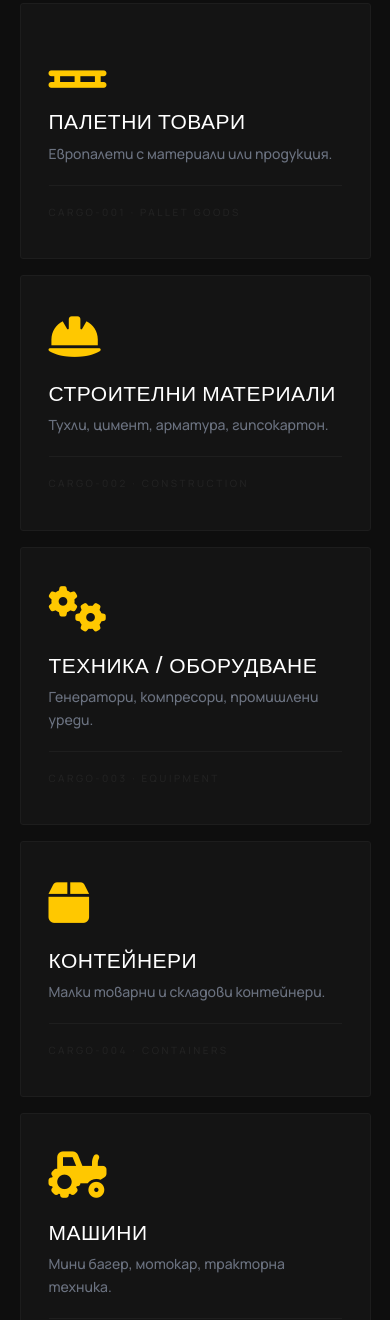
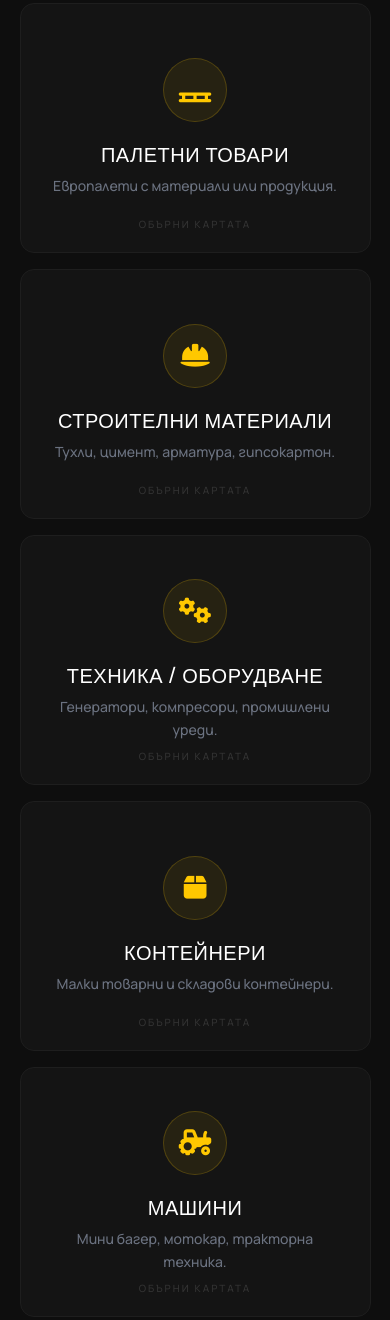
Before and after one commit to Padreto/argotrans-1, a plain HTML site: page transportni-uslugi/index.html in a window 390 px wide. Shown: the part 1299-2619 px from the top of the page. Drawn offline with nearby package versions, Linux system fonts and the light colour scheme.

Commit message:
Transport page: rebuild cargo cards as 3D flipping cards, remove step icons
- Replace flat cargo cards with 3D perspective flip cards (CSS-only
  hover + JS tap toggle for mobile) with front/back faces, gold CTA
  buttons, staggered scroll reveal, and reduced-motion support
- Remove FA icons from process steps, keep numbers only
- Clean up unused .ps-step-icon CSS

Co-Authored-By: Claude Opus 4.6 (1M context) <noreply@anthropic.com>

```diff
--- a/transportni-uslugi/index.html
+++ b/transportni-uslugi/index.html
@@ -380,87 +380,84 @@
       gap: 22px;
     }
 
-    .cargo-card {
+    /* === FLIPPING CARD WRAPPER === */
+    .cargo-flip-wrap {
+      perspective: 1000px;
+      height: 280px;
+      opacity: 0;
+      transform: translateY(30px);
+    }
+
+    .cargo-flip-wrap.in-view {
+      opacity: 1;
+      transform: translateY(0);
+      transition: opacity 0.55s cubic-bezier(0.22,1,0.36,1),
+                  transform 0.55s cubic-bezier(0.22,1,0.36,1);
+    }
+
+    .cargo-flip-inner {
+      position: relative;
+      width: 100%;
+      height: 100%;
+      transform-style: preserve-3d;
+      transition: transform 0.7s cubic-bezier(0.4, 0, 0.2, 1);
+      cursor: pointer;
+    }
+
+    .cargo-flip-wrap:hover .cargo-flip-inner,
+    .cargo-flip-wrap.is-flipped .cargo-flip-inner {
+      transform: rotateY(180deg);
+    }
+
+    .cargo-flip-front,
+    .cargo-flip-back {
+      position: absolute;
+      inset: 0;
+      backface-visibility: hidden;
+      border-radius: 14px;
+      border: 1px solid #1e1e1e;
+      overflow: hidden;
+    }
+
+    /* --- FRONT FACE --- */
+    .cargo-flip-front {
       background: #141414;
-      border: 1px solid #1d1d1d;
-      border-radius: 3px;
-      padding: 38px 28px 32px;
-      position: relative;
-      overflow: hidden;
-      cursor: default;
-      opacity: 0;
-      transition:
-        border-color 0.3s ease,
-        background 0.3s ease,
-        box-shadow 0.3s ease;
-    }
-
-    /* Slide-in directions set by JS */
-    .cargo-card.from-left  { transform: translateX(-60px); }
-    .cargo-card.from-right { transform: translateX(60px); }
-    .cargo-card.slide-in {
-      opacity: 1;
-      transform: translateX(0);
-      transition:
-        opacity 0.65s cubic-bezier(0.22,1,0.36,1),
-        transform 0.65s cubic-bezier(0.22,1,0.36,1),
-        border-color 0.3s ease,
-        background 0.3s ease,
-        box-shadow 0.3s ease;
-    }
-
-    .cargo-card:hover {
-      border-color: rgba(255,200,0,0.32);
-      background: #191919;
-      box-shadow: 0 0 32px rgba(255,200,0,0.07);
-    }
-
-    /* Yellow top accent bar */
-    .cargo-card::before {
-      content: '';
-      position: absolute;
-      top: 0; left: 0; right: 0;
-      height: 3px;
-      background: linear-gradient(90deg, var(--yellow), rgba(255,200,0,0.25));
-      transform: scaleX(0);
-      transform-origin: left;
-      transition: transform 0.35s ease;
-    }
-    .cargo-card:hover::before { transform: scaleX(1); }
-
-    /* Diagonal НАЛИЧНО stamp on hover */
-    .cargo-card::after {
-      content: 'НАЛИЧНО';
-      position: absolute;
-      top: 18px;
-      right: -38px;
-      background: var(--yellow);
-      color: #0a0a0a;
+      display: flex;
+      flex-direction: column;
+      align-items: center;
+      justify-content: center;
+      text-align: center;
+      padding: 36px 24px;
+      transition: border-color 0.3s;
+    }
+
+    .cargo-flip-wrap:hover .cargo-flip-front {
+      border-color: rgba(255,200,0,0.3);
+    }
+
+    .cargo-flip-front .cf-icon {
+      width: 64px;
+      height: 64px;
+      display: flex;
+      align-items: center;
+      justify-content: center;
+      border-radius: 50%;
+      background: rgba(255,200,0,0.08);
+      border: 1px solid rgba(255,200,0,0.2);
+      margin-bottom: 20px;
+      font-size: 26px;
+      color: var(--yellow);
+      transition: background 0.3s, border-color 0.3s;
+    }
+
+    .cargo-flip-wrap:hover .cf-icon {
+      background: rgba(255,200,0,0.15);
+      border-color: rgba(255,200,0,0.5);
+    }
+
+    .cargo-flip-front .cf-title {
       font-family: var(--font-heading);
-      font-size: 10px;
-      letter-spacing: 2px;
-      font-weight: 500;
-      padding: 5px 46px;
-      transform: rotate(38deg);
-      opacity: 0;
-      transition: opacity 0.25s ease;
-      pointer-events: none;
-      box-shadow: 0 2px 10px rgba(0,0,0,0.5);
-    }
-    .cargo-card:hover::after { opacity: 1; }
-
-    .cargo-card-icon {
-      font-size: 2.9rem;
-      color: var(--yellow);
-      margin-bottom: 20px;
-      display: block;
-      transition: transform 0.3s ease;
-    }
-    .cargo-card:hover .cargo-card-icon { transform: scale(1.1); }
-
-    .cargo-card-title {
-      font-family: var(--font-heading);
-      font-size: 21px;
+      font-size: 20px;
       color: #fff;
       text-transform: uppercase;
       letter-spacing: 0.5px;
@@ -468,7 +465,7 @@
       padding-bottom: 0;
     }
 
-    .cargo-card-desc {
+    .cargo-flip-front .cf-desc {
       font-family: var(--font-body);
       font-size: 14px;
       color: #6b7280;
@@ -476,24 +473,86 @@
       padding-bottom: 0;
     }
 
-    .cargo-card-id {
-      margin-top: 20px;
+    .cargo-flip-front .cf-hint {
+      position: absolute;
+      bottom: 14px;
       font-family: var(--font-body);
       font-size: 10px;
-      letter-spacing: 2.5px;
-      color: #222;
+      letter-spacing: 2px;
       text-transform: uppercase;
-      border-top: 1px solid #1e1e1e;
-      padding-top: 13px;
-      transition: color 0.3s ease;
-    }
-    .cargo-card:hover .cargo-card-id { color: rgba(255,200,0,0.18); }
+      color: #333;
+      transition: color 0.3s;
+    }
+
+    .cargo-flip-wrap:hover .cf-hint {
+      color: rgba(255,200,0,0.35);
+    }
+
+    /* --- BACK FACE --- */
+    .cargo-flip-back {
+      background: linear-gradient(145deg, #1a1400 0%, #141414 40%, #141414 100%);
+      border-color: rgba(255,200,0,0.25);
+      transform: rotateY(180deg);
+      display: flex;
+      flex-direction: column;
+      align-items: center;
+      justify-content: center;
+      text-align: center;
+      padding: 32px 28px;
+    }
+
+    .cargo-flip-back .cb-id {
+      font-family: var(--font-body);
+      font-size: 10px;
+      letter-spacing: 3px;
+      text-transform: uppercase;
+      color: rgba(255,200,0,0.35);
+      margin-bottom: 16px;
+    }
+
+    .cargo-flip-back .cb-detail {
+      font-family: var(--font-body);
+      font-size: 14px;
+      color: #9ca3af;
+      line-height: 1.75;
+      margin-bottom: 24px;
+      padding-bottom: 0;
+    }
+
+    .cargo-flip-back .cb-cta {
+      display: inline-flex;
+      align-items: center;
+      gap: 8px;
+      padding: 12px 24px;
+      background: var(--yellow);
+      color: #0a0a0a;
+      font-family: var(--font-heading);
+      font-size: 14px;
+      letter-spacing: 0.5px;
+      border-radius: 8px;
+      text-decoration: none;
+      font-weight: 500;
+      min-height: 44px;
+      transition: box-shadow 0.25s, transform 0.2s;
+    }
+
+    .cargo-flip-back .cb-cta:hover {
+      box-shadow: 0 4px 24px rgba(255,200,0,0.4);
+      transform: translateY(-1px);
+    }
 
     @media (max-width: 768px) {
       .cargo-grid { grid-template-columns: repeat(2, 1fr); gap: 16px; }
+      .cargo-flip-wrap { height: 260px; }
     }
     @media (max-width: 480px) {
       .cargo-grid { grid-template-columns: 1fr; }
+      .cargo-flip-wrap { height: 250px; }
+    }
+
+    @media (prefers-reduced-motion: reduce) {
+      .cargo-flip-inner { transition: none; }
+      .cargo-flip-wrap.in-view { transition: none; }
     }
 
     /* ============================================================
@@ -718,13 +777,6 @@
       background: rgba(255,200,0,0.06);
       box-shadow: 0 0 24px rgba(255,200,0,0.28);
     }
-
-    .ps-step-icon {
-      font-size: 1.5rem;
-      color: #333;
-      transition: color 0.4s ease;
-    }
-    .process-step.in-view .ps-step-icon { color: var(--yellow); }
 
     .ps-content { padding-top: 10px; }
 
@@ -1156,46 +1208,100 @@
 
     <div class="cargo-grid" role="list">
 
-      <div class="cargo-card from-left" role="listitem">
-        <i class="fa-solid fa-pallet cargo-card-icon" aria-hidden="true"></i>
-        <h3 class="cargo-card-title">Палетни товари</h3>
-        <p class="cargo-card-desc">Европалети с материали или продукция.</p>
-        <div class="cargo-card-id">CARGO-001 &middot; PALLET GOODS</div>
-      </div>
-
-      <div class="cargo-card from-right" role="listitem">
-        <i class="fa-solid fa-hard-hat cargo-card-icon" aria-hidden="true"></i>
-        <h3 class="cargo-card-title">Строителни материали</h3>
-        <p class="cargo-card-desc">Тухли, цимент, арматура, гипсокартон.</p>
-        <div class="cargo-card-id">CARGO-002 &middot; CONSTRUCTION</div>
-      </div>
-
-      <div class="cargo-card from-left" role="listitem">
-        <i class="fa-solid fa-gears cargo-card-icon" aria-hidden="true"></i>
-        <h3 class="cargo-card-title">Техника / Оборудване</h3>
-        <p class="cargo-card-desc">Генератори, компресори, промишлени уреди.</p>
-        <div class="cargo-card-id">CARGO-003 &middot; EQUIPMENT</div>
-      </div>
-
-      <div class="cargo-card from-right" role="listitem">
-        <i class="fa-solid fa-box cargo-card-icon" aria-hidden="true"></i>
-        <h3 class="cargo-card-title">Контейнери</h3>
-        <p class="cargo-card-desc">Малки товарни и складови контейнери.</p>
-        <div class="cargo-card-id">CARGO-004 &middot; CONTAINERS</div>
-      </div>
-
-      <div class="cargo-card from-left" role="listitem">
-        <i class="fa-solid fa-tractor cargo-card-icon" aria-hidden="true"></i>
-        <h3 class="cargo-card-title">Машини</h3>
-        <p class="cargo-card-desc">Мини багер, мотокар, тракторна техника.</p>
-        <div class="cargo-card-id">CARGO-005 &middot; MACHINERY</div>
-      </div>
-
-      <div class="cargo-card from-right" role="listitem">
-        <i class="fa-solid fa-car cargo-card-icon" aria-hidden="true"></i>
-        <h3 class="cargo-card-title">Превозни средства</h3>
-        <p class="cargo-card-desc">Автомобили, бусове, мотори, ATV/UTV.</p>
-        <div class="cargo-card-id">CARGO-006 &middot; VEHICLES</div>
+      <div class="cargo-flip-wrap" role="listitem" tabindex="0" aria-label="Палетни товари — натиснете за детайли">
+        <div class="cargo-flip-inner">
+          <div class="cargo-flip-front">
+            <div class="cf-icon" aria-hidden="true"><i class="fa-solid fa-pallet"></i></div>
+            <h3 class="cf-title">Палетни товари</h3>
+            <p class="cf-desc">Европалети с материали или продукция.</p>
+            <span class="cf-hint" aria-hidden="true">обърни картата</span>
+          </div>
+          <div class="cargo-flip-back">
+            <div class="cb-id">CARGO-001 &middot; PALLET GOODS</div>
+            <p class="cb-detail">Транспортираме стандартни и нестандартни европалети до 7 тона. Осигуряваме надеждно укрепване и ЧМР застраховка.</p>
+            <a href="tel:+359988885462" class="cb-cta"><i class="fas fa-phone" aria-hidden="true"></i> Поискай оферта</a>
+          </div>
+        </div>
+      </div>
+
+      <div class="cargo-flip-wrap" role="listitem" tabindex="0" aria-label="Строителни материали — натиснете за детайли">
+        <div class="cargo-flip-inner">
+          <div class="cargo-flip-front">
+            <div class="cf-icon" aria-hidden="true"><i class="fa-solid fa-hard-hat"></i></div>
+            <h3 class="cf-title">Строителни материали</h3>
+            <p class="cf-desc">Тухли, цимент, арматура, гипсокартон.</p>
+            <span class="cf-hint" aria-hidden="true">обърни картата</span>
+          </div>
+          <div class="cargo-flip-back">
+            <div class="cb-id">CARGO-002 &middot; CONSTRUCTION</div>
+            <p class="cb-detail">Доставяме строителни материали директно до обекта. Подходящ за малки и средни строежи в София и страната.</p>
+            <a href="tel:+359988885462" class="cb-cta"><i class="fas fa-phone" aria-hidden="true"></i> Поискай оферта</a>
+          </div>
+        </div>
+      </div>
+
+      <div class="cargo-flip-wrap" role="listitem" tabindex="0" aria-label="Техника и оборудване — натиснете за детайли">
+        <div class="cargo-flip-inner">
+          <div class="cargo-flip-front">
+            <div class="cf-icon" aria-hidden="true"><i class="fa-solid fa-gears"></i></div>
+            <h3 class="cf-title">Техника / Оборудване</h3>
+            <p class="cf-desc">Генератори, компресори, промишлени уреди.</p>
+            <span class="cf-hint" aria-hidden="true">обърни картата</span>
+          </div>
+          <div class="cargo-flip-back">
+            <div class="cb-id">CARGO-003 &middot; EQUIPMENT</div>
+            <p class="cb-detail">Превозваме тежка техника с хидравлична рампа. Укрепване с колани и осигуровка за всеки тип оборудване.</p>
+            <a href="tel:+359988885462" class="cb-cta"><i class="fas fa-phone" aria-hidden="true"></i> Поискай оферта</a>
+          </div>
+        </div>
+      </div>
+
+      <div class="cargo-flip-wrap" role="listitem" tabindex="0" aria-label="Контейнери — натиснете за детайли">
+        <div class="cargo-flip-inner">
+          <div class="cargo-flip-front">
+            <div class="cf-icon" aria-hidden="true"><i class="fa-solid fa-box"></i></div>
+            <h3 class="cf-title">Контейнери</h3>
+            <p class="cf-desc">Малки товарни и складови контейнери.</p>
+            <span class="cf-hint" aria-hidden="true">обърни картата</span>
+          </div>
+          <div class="cargo-flip-back">
+            <div class="cb-id">CARGO-004 &middot; CONTAINERS</div>
+            <p class="cb-detail">Транспортираме складови и товарни контейнери. Вдигане с лебедка и надеждно позициониране на обекта.</p>
+            <a href="tel:+359988885462" class="cb-cta"><i class="fas fa-phone" aria-hidden="true"></i> Поискай оферта</a>
+          </div>
+        </div>
+      </div>
+
+      <div class="cargo-flip-wrap" role="listitem" tabindex="0" aria-label="Машини — натиснете за детайли">
+        <div class="cargo-flip-inner">
+          <div class="cargo-flip-front">
+            <div class="cf-icon" aria-hidden="true"><i class="fa-solid fa-tractor"></i></div>
+            <h3 class="cf-title">Машини</h3>
+            <p class="cf-desc">Мини багер, мотокар, тракторна техника.</p>
+            <span class="cf-hint" aria-hidden="true">обърни картата</span>
+          </div>
+          <div class="cargo-flip-back">
+            <div class="cb-id">CARGO-005 &middot; MACHINERY</div>
+            <p class="cb-detail">Специализиран превоз на строителна и земеделска техника. Рампа за натоварване и професионално укрепване.</p>
+            <a href="tel:+359988885462" class="cb-cta"><i class="fas fa-phone" aria-hidden="true"></i> Поискай оферта</a>
+          </div>
+        </div>
+      </div>
+
+      <div class="cargo-flip-wrap" role="listitem" tabindex="0" aria-label="Превозни средства — натиснете за детайли">
+        <div class="cargo-flip-inner">
+          <div class="cargo-flip-front">
+            <div class="cf-icon" aria-hidden="true"><i class="fa-solid fa-car"></i></div>
+            <h3 class="cf-title">Превозни средства</h3>
+            <p class="cf-desc">Автомобили, бусове, мотори, ATV/UTV.</p>
+            <span class="cf-hint" aria-hidden="true">обърни картата</span>
+          </div>
+          <div class="cargo-flip-back">
+            <div class="cb-id">CARGO-006 &middot; VEHICLES</div>
+            <p class="cb-detail">Репатриране и транспорт на МПС до 7 тона. ЧМР застраховка 50 000€ и денонощно обслужване.</p>
+            <a href="tel:+359988885462" class="cb-cta"><i class="fas fa-phone" aria-hidden="true"></i> Поискай оферта</a>
+          </div>
+        </div>
       </div>
 
     </div>
@@ -1311,7 +1417,6 @@
         </div>
         <div class="ps-node">
           <div class="ps-number">1</div>
-          <i class="fa-solid fa-phone ps-step-icon" aria-hidden="true"></i>
         </div>
         <div class="ps-empty" aria-hidden="true"></div>
       </div>
@@ -1320,7 +1425,6 @@
         <div class="ps-empty" aria-hidden="true"></div>
         <div class="ps-node">
           <div class="ps-number">2</div>
-          <i class="fa-solid fa-clipboard-list ps-step-icon" aria-hidden="true"></i>
         </div>
         <div class="ps-content">
           <h3 class="ps-title">Уточняваме детайлите</h3>
@@ -1335,7 +1439,6 @@
         </div>
         <div class="ps-node">
           <div class="ps-number">3</div>
-          <i class="fa-solid fa-truck ps-step-icon" aria-hidden="true"></i>
         </div>
         <div class="ps-empty" aria-hidden="true"></div>
       </div>
@@ -1344,7 +1447,6 @@
         <div class="ps-empty" aria-hidden="true"></div>
         <div class="ps-node">
           <div class="ps-number">4</div>
-          <i class="fa-solid fa-circle-check ps-step-icon" aria-hidden="true"></i>
         </div>
         <div class="ps-content">
           <h3 class="ps-title">Доставка</h3>
@@ -1634,11 +1736,26 @@
     observe('.tu-section-sub',    function (el) { el.classList.add('in-view'); });
 
     /* -------------------------------------------------------
-       SECTION 2 — CARGO CARDS (alternating slide from sides)
+       SECTION 2 — CARGO FLIP CARDS (staggered fade-in + tap toggle for mobile)
        ------------------------------------------------------- */
-    observe('.cargo-card', function (el) {
-      el.classList.add('slide-in');
-    }, { threshold: 0.12 });
+    var cargoWraps = document.querySelectorAll('.cargo-flip-wrap');
+    cargoWraps.forEach(function (wrap, i) {
+      // Staggered reveal on scroll
+      var obs = new IntersectionObserver(function (entries) {
+        entries.forEach(function (entry) {
+          if (entry.isIntersecting) {
+            setTimeout(function () { wrap.classList.add('in-view'); }, i * 80);
+            obs.unobserve(entry.target);
+          }
+        });
+      }, { threshold: 0.12 });
+      obs.observe(wrap);
+
+      // Tap toggle for mobile (hover doesn't work on touch)
+      wrap.addEventListener('click', function () {
+        wrap.classList.toggle('is-flipped');
+      });
+    });
 
     /* -------------------------------------------------------
        SECTION 3 — SPECS
```
